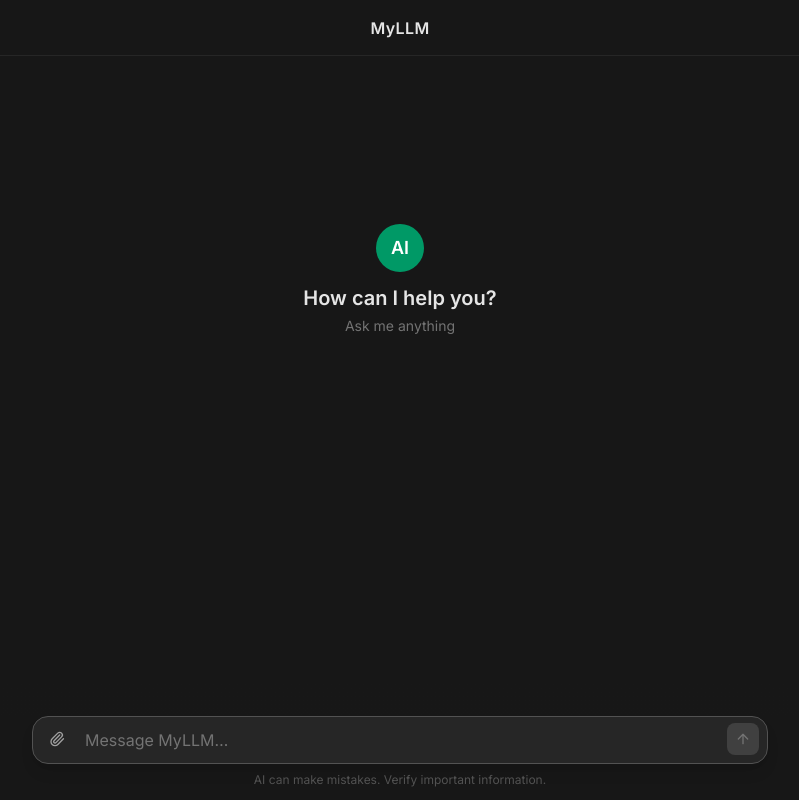
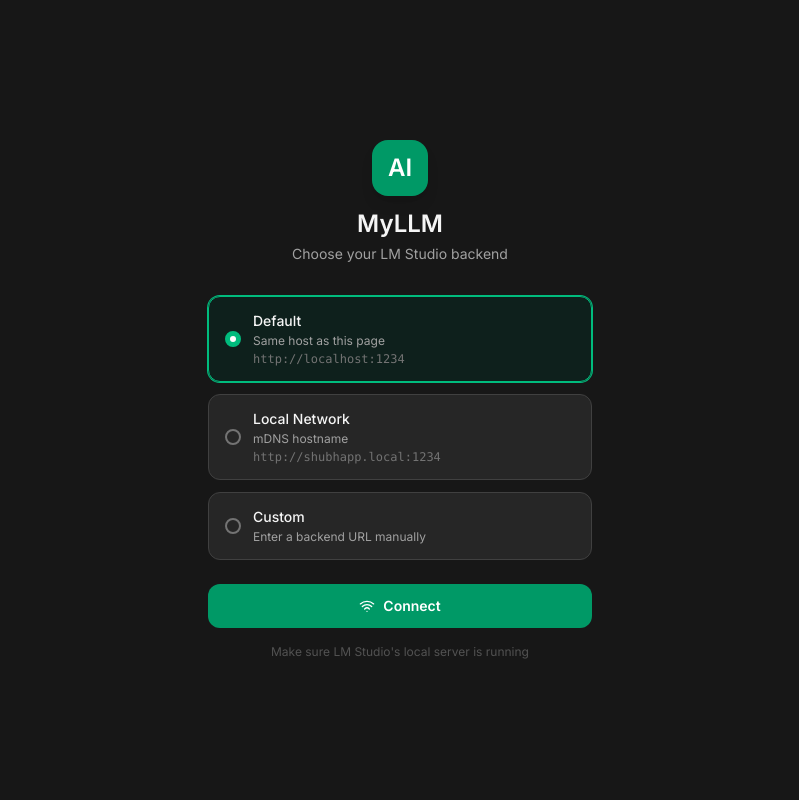
Before and after one commit to sshubhamk1/myLLM, a React (Vite) app: page / in a window 1280 px wide. Shown: the whole page, without its empty margins (240-1039 px from the left). Built offline with nearby package versions, Linux system fonts and the light colour scheme.

Commit message:
Added option to select your own LLM
Signed-off-by: Shubham Kumar <sshubhamk1@hotmail.com>

```diff
--- a/src/App.tsx
+++ b/src/App.tsx
@@ -1,5 +1,13 @@
+import { useState } from 'react'
+import BackendSelector from '@/components/BackendSelector'
 import ChatPage from '@/components/chat/ChatPage'
 
 export default function App() {
-  return <ChatPage />
+  const [baseUrl, setBaseUrl] = useState<string | null>(null)
+
+  if (!baseUrl) {
+    return <BackendSelector onSelect={setBaseUrl} />
+  }
+
+  return <ChatPage baseUrl={baseUrl} />
 }
--- /dev/null
+++ b/src/components/BackendSelector.tsx
@@ -0,0 +1,149 @@
+import { useState } from 'react'
+import { Wifi } from 'lucide-react'
+import { BASE_URL } from '@/config/api'
+import { cn } from '@/lib/utils'
+
+type OptionId = 'default' | 'local' | 'custom'
+
+interface Option {
+  id: OptionId
+  label: string
+  description: string
+  url?: string
+}
+
+const OPTIONS: Option[] = [
+  {
+    id: 'default',
+    label: 'Default',
+    description: 'Same host as this page',
+    url: BASE_URL,
+  },
+  {
+    id: 'local',
+    label: 'Local Network',
+    description: 'mDNS hostname',
+    url: 'http://shubhapp.local:1234',
+  },
+  {
+    id: 'custom',
+    label: 'Custom',
+    description: 'Enter a backend URL manually',
+  },
+]
+
+interface Props {
+  onSelect: (url: string) => void
+}
+
+export default function BackendSelector({ onSelect }: Props) {
+  const [selected, setSelected] = useState<OptionId>('default')
+  const [customUrl, setCustomUrl] = useState('')
+
+  const resolvedUrl =
+    selected === 'custom'
+      ? customUrl.trim()
+      : OPTIONS.find(o => o.id === selected)!.url!
+
+  const canConnect = selected !== 'custom' || customUrl.trim().startsWith('http')
+
+  const handleConnect = () => {
+    if (!canConnect) return
+    onSelect(resolvedUrl)
+  }
+
+  return (
+    <div className="flex h-dvh flex-col items-center justify-center bg-neutral-900 px-4 pt-safe pb-safe">
+      {/* Logo + title */}
+      <div className="mb-8 flex flex-col items-center gap-3">
+        <div className="flex h-14 w-14 items-center justify-center rounded-2xl bg-emerald-600 text-2xl font-bold text-white shadow-lg">
+          AI
+        </div>
+        <div className="text-center">
+          <h1 className="text-2xl font-semibold text-neutral-100">MyLLM</h1>
+          <p className="mt-1 text-sm text-neutral-400">Choose your LM Studio backend</p>
+        </div>
+      </div>
+
+      {/* Options */}
+      <div className="w-full max-w-sm space-y-3">
+        {OPTIONS.map(opt => (
+          <button
+            key={opt.id}
+            onClick={() => setSelected(opt.id)}
+            className={cn(
+              'w-full rounded-xl border px-4 py-3.5 text-left transition-all duration-150',
+              selected === opt.id
+                ? 'border-emerald-500 bg-emerald-950/40 ring-1 ring-emerald-500'
+                : 'border-neutral-700 bg-neutral-800 hover:border-neutral-600',
+            )}
+          >
+            <div className="flex items-center gap-3">
+              {/* Radio dot */}
+              <div className={cn(
+                'flex h-4 w-4 flex-shrink-0 items-center justify-center rounded-full border-2 transition-colors',
+                selected === opt.id
+                  ? 'border-emerald-500 bg-emerald-500'
+                  : 'border-neutral-500',
+              )}>
+                {selected === opt.id && (
+                  <div className="h-1.5 w-1.5 rounded-full bg-white" />
+                )}
+              </div>
+
+              <div className="min-w-0 flex-1">
+                <div className="flex items-center justify-between gap-2">
+                  <span className="text-sm font-medium text-neutral-100">{opt.label}</span>
+                </div>
+                <p className="mt-0.5 text-xs text-neutral-400">{opt.description}</p>
+                {opt.url && (
+                  <p className="mt-0.5 truncate font-mono text-xs text-neutral-500">{opt.url}</p>
+                )}
+              </div>
+            </div>
+
+            {/* Custom URL input — inlined inside the card */}
+            {opt.id === 'custom' && selected === 'custom' && (
+              <div className="mt-3" onClick={e => e.stopPropagation()}>
+                <input
+                  type="url"
+                  value={customUrl}
+                  onChange={e => setCustomUrl(e.target.value)}
+                  onKeyDown={e => e.key === 'Enter' && handleConnect()}
+                  placeholder="http://192.168.1.x:1234"
+                  autoFocus
+                  className={cn(
+                    'w-full rounded-lg border bg-neutral-900 px-3 py-2',
+                    'font-mono text-sm text-neutral-100 placeholder-neutral-600',
+                    'border-neutral-600 focus:border-emerald-500 focus:outline-none focus:ring-1 focus:ring-emerald-500',
+                  )}
+                />
+              </div>
+            )}
+          </button>
+        ))}
+      </div>
+
+      {/* Connect button */}
+      <div className="mt-6 w-full max-w-sm">
+        <button
+          onClick={handleConnect}
+          disabled={!canConnect}
+          className={cn(
+            'flex w-full items-center justify-center gap-2 rounded-xl py-3 text-sm font-semibold transition-all duration-150',
+            canConnect
+              ? 'bg-emerald-600 text-white hover:bg-emerald-500 active:scale-[0.98]'
+              : 'cursor-not-allowed bg-neutral-700 text-neutral-500',
+          )}
+        >
+          <Wifi size={16} />
+          Connect
+        </button>
+      </div>
+
+      <p className="mt-4 text-center text-xs text-neutral-600">
+        Make sure LM Studio's local server is running
+      </p>
+    </div>
+  )
+}
--- a/src/hooks/useSSEStream.ts
+++ b/src/hooks/useSSEStream.ts
@@ -1,15 +1,16 @@
 import { useRef, useState } from 'react'
 import { fetchEventSource } from '@microsoft/fetch-event-source'
-import { BASE_URL, buildChatRequest } from '@/config/api'
+import { buildChatRequest } from '@/config/api'
 import type { Message } from '@/types/chat'
 
 interface Callbacks {
   onToken: (token: string) => void
   onDone: () => void
   onError: (err: Error) => void
+  baseUrl: string
 }
 
-export function useSSEStream({ onToken, onDone, onError }: Callbacks) {
+export function useSSEStream({ onToken, onDone, onError, baseUrl }: Callbacks) {
   const [isStreaming, setIsStreaming] = useState(false)
   const abortRef = useRef<AbortController | null>(null)
 
@@ -18,7 +19,7 @@
     setIsStreaming(true)
 
     try {
-      await fetchEventSource(`${BASE_URL}/v1/chat/completions`, {
+      await fetchEventSource(`${baseUrl}/v1/chat/completions`, {
         method: 'POST',
         headers: { 'Content-Type': 'application/json' },
         body: JSON.stringify(buildChatRequest(messages)),
```
Also changed, not shown: src/components/chat/ChatPage.tsx (+6 -1 lines).
